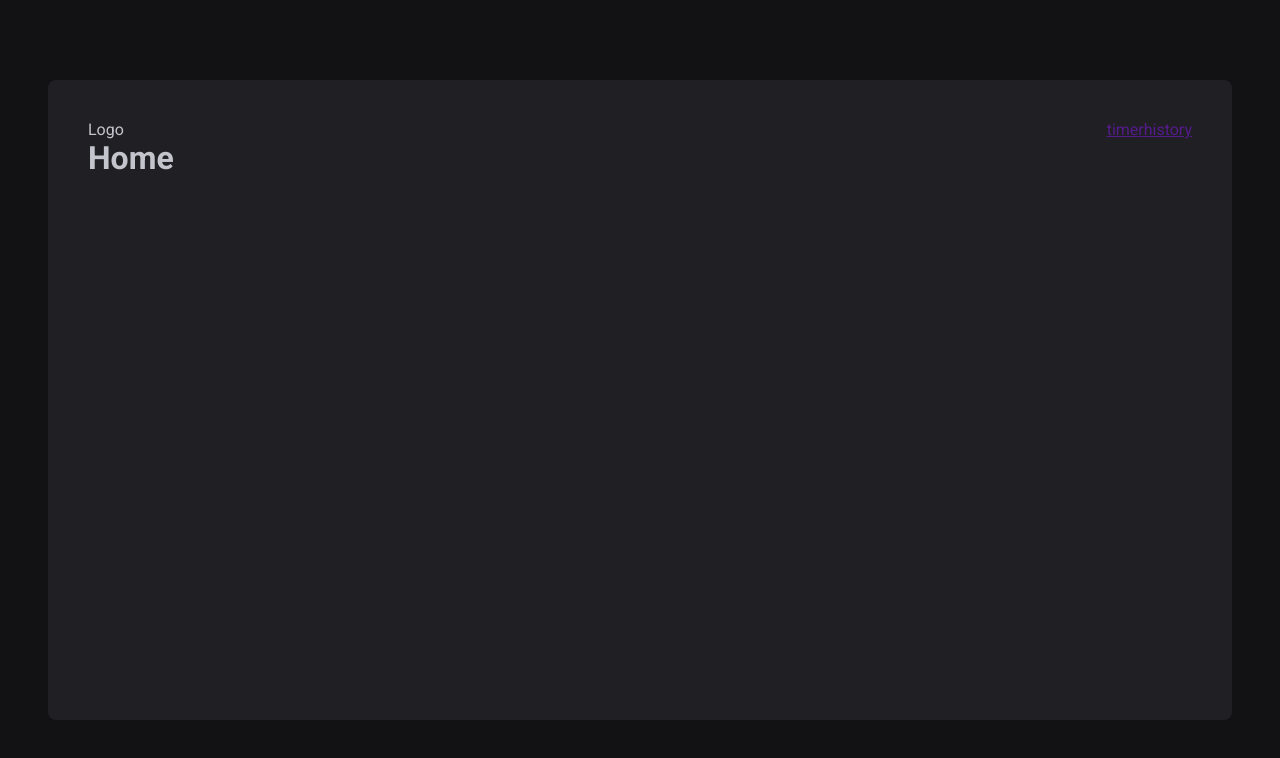
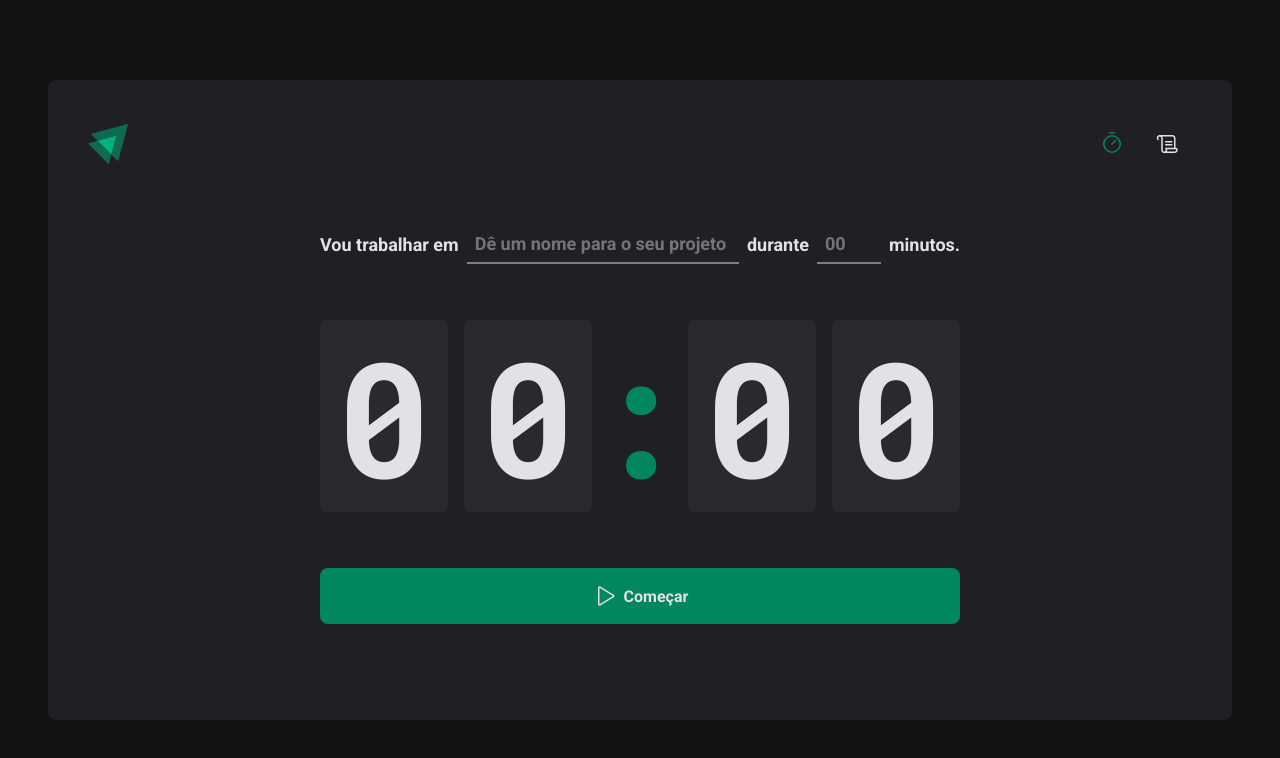
Before and after one commit to victorrrmuniz/react-timer, a React (Vite) app: page / in a window 1280 px wide. Shown: the top 758 px of the page. Built offline with nearby package versions, Linux system fonts and the light colour scheme.

Commit message:
implement home screen

```diff
--- a/src/Router.tsx
+++ b/src/Router.tsx
@@ -1,7 +1,7 @@
 import { Routes, Route } from 'react-router-dom'
-import { Home } from './pages/Home'
-import { History } from './pages/History'
-import { DefaultLayout } from './layouts'
+import { Home } from './pages/Home/Index'
+import { History } from './pages/History/Index'
+import { DefaultLayout } from './layouts/DefaultLayout'
 
 export function Router() {
   return (
--- a/src/components/Header/index.tsx
+++ b/src/components/Header/index.tsx
@@ -1,12 +1,19 @@
 import { HeaderContainer } from './styles'
+import logoIgnite from '../../assets/logo.svg'
+import { Scroll, Timer } from 'phosphor-react'
+import { NavLink } from 'react-router-dom'
 
 export function Header() {
   return (
     <HeaderContainer>
-      <span>Logo</span>
+      <img src={logoIgnite} alt="" />
       <nav>
-        <a href="">timer</a>
-        <a href="">history</a>
+        <NavLink to="/" title="Timer">
+          <Timer size={24} />
+        </NavLink>
+        <NavLink to="/history" title="Histórico">
+          <Scroll size={24} />
+        </NavLink>
       </nav>
     </HeaderContainer>
   )
--- a/src/components/Header/styles.ts
+++ b/src/components/Header/styles.ts
@@ -4,4 +4,31 @@
   display: flex;
   align-items: center;
   justify-content: space-between;
+
+  nav {
+    display: flex;
+    gap: 0.5rem;
+
+    a {
+      width: 3rem;
+      height: 3rem;
+
+      display: flex;
+      justify-content: center;
+      align-items: center;
+
+      color: ${(props) => props.theme['gray-100']};
+
+      border-top: 3px solid transparent;
+      border-bottom: 3px solid transparent;
+
+      &:hover {
+        border-bottom: 3px solid ${(props) => props.theme['green-500']};
+      }
+
+      &.active {
+        color: ${(props) => props.theme['green-500']};
+      }
+    }
+  }
 `
--- a/src/layouts/index.tsx
+++ b/src/layouts/DefaultLayout/index.tsx
@@ -1,5 +1,5 @@
 import { Outlet } from 'react-router-dom'
-import { Header } from '../components/Header'
+import { Header } from '../../components/Header'
 import { LayoutContainer } from './styles'
 
 export function DefaultLayout() {
--- a/src/pages/Home.tsx
+++ /dev/null
@@ -1,7 +0,0 @@
-export function Home() {
-  return (
-    <div>
-      <h1>Home</h1>
-    </div>
-  )
-}
--- /dev/null
+++ b/src/pages/Home/index.tsx
@@ -0,0 +1,45 @@
+import { Play } from 'phosphor-react'
+import {
+  CountdownContainer,
+  FormContainer,
+  HomeContainer,
+  MinutesAmountInput,
+  Separator,
+  StartCowntdownButton,
+  TaskInput,
+} from './styles'
+
+export function Home() {
+  return (
+    <HomeContainer>
+      <form action="">
+        <FormContainer>
+          <label htmlFor="task">Vou trabalhar em</label>
+          <TaskInput id="task" placeholder="Dê um nome para o seu projeto" />
+
+          <label htmlFor="minutesAmount">durante</label>
+          <MinutesAmountInput
+            type="number"
+            id="minutesAmount"
+            placeholder="00"
+          />
+
+          <span>minutos.</span>
+        </FormContainer>
+
+        <CountdownContainer>
+          <span>0</span>
+          <span>0</span>
+          <Separator>:</Separator>
+          <span>0</span>
+          <span>0</span>
+        </CountdownContainer>
+
+        <StartCowntdownButton type="submit">
+          <Play size={24} />
+          Começar
+        </StartCowntdownButton>
+      </form>
+    </HomeContainer>
+  )
+}
--- /dev/null
+++ b/src/pages/Home/styles.ts
@@ -0,0 +1,101 @@
+import styled from 'styled-components'
+
+export const HomeContainer = styled.main`
+  flex: 1;
+  display: flex;
+  flex-direction: column;
+  align-items: center;
+  justify-content: center;
+
+  form {
+    display: flex;
+    flex-direction: column;
+    align-items: center;
+    gap: 3.5rem;
+  }
+`
+
+export const FormContainer = styled.div`
+  width: 100%;
+  display: flex;
+  align-items: center;
+  justify-content: center;
+  gap: 0.5rem;
+  color: ${(props) => props.theme['gray-100']};
+  font-size: 1.125rem;
+  font-weight: bold;
+  flex-wrap: wrap;
+`
+
+export const CountdownContainer = styled.div`
+  font-family: 'Roboto Mono', monospace;
+  font-size: 10rem;
+  line-height: 8rem;
+  color: ${(props) => props.theme['gray-100']};
+
+  display: flex;
+  gap: 1rem;
+
+  span {
+    background: ${(props) => props.theme['gray-700']};
+    padding: 2rem 1rem;
+    border-radius: 8px;
+  }
+`
+
+export const Separator = styled.div`
+  padding: 2rem 0;
+  color: ${(props) => props.theme['green-500']};
+
+  width: 4rem;
+  overflow: hidden;
+  display: flex;
+  justify-content: center;
+`
+
+export const StartCowntdownButton = styled.button`
+  width: 100%;
+  border: 0;
+  padding: 1rem;
+  border-radius: 8px;
+
+  display: flex;
+  align-items: center;
+  justify-content: center;
+
+  gap: 0.5rem;
+  font-weight: bold;
+
+  cursor: pointer;
+
+  background: ${(props) => props.theme['green-500']};
+  color: ${(props) => props.theme['gray-100']};
+
+  &:not(:disabled):hover {
+    background: ${(props) => props.theme['green-700']};
+  }
+
+  &:disabled {
+    opacity: 0.7;
+    cursor: not-allowed;
+  }
+`
+
+const BaseInput = styled.input`
+  background: transparent;
+  height: 2.5rem;
+  border: 0;
+  border-bottom: 2px solid ${(props) => props.theme['gray-500']};
+  font-weight: bold;
+  font-size: inherit;
+  padding: 0 0.5rem;
+  color: ${(props) => props.theme['gray-100']};
+`
+
+export const TaskInput = styled(BaseInput)`
+  flex: 1;
+`
+
+export const MinutesAmountInput = styled(BaseInput)`
+  width: 4rem;
+`
--- a/src/styles/global.ts
+++ b/src/styles/global.ts
@@ -15,6 +15,7 @@
     body {
         background: ${(props) => props.theme['gray-900']};
         color: ${(props) => props.theme['gray-300']};
+        -webkit-font-smoothing: antialiased;
     }
 
     body, input, textarea, button {
```
Also changed, not shown: src/assets/logo.svg (added), src/layouts/DefaultLayout/styles.ts (renamed from src/layouts/styles.ts), src/pages/History/index.tsx (renamed from src/pages/History.tsx), src/pages/History/styles.ts (added).
